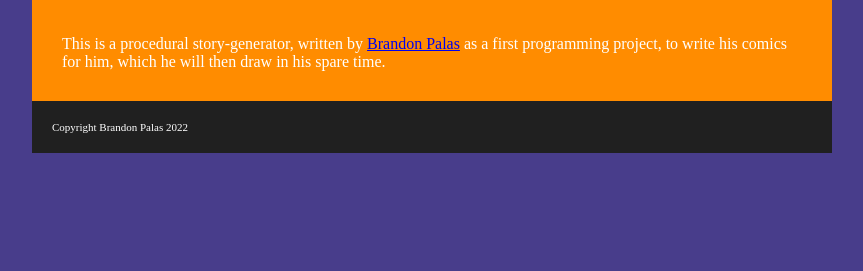
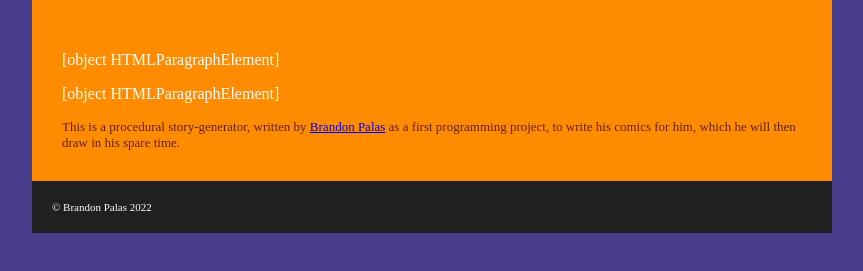
Before and after one commit to bmpalas/aimless-whisper, a plain HTML site: page index.html in a window 1280 px wide. Shown: the part 263-534 px from the top of the page, without its empty margins (208-1071 px from the left). Drawn offline with Linux system fonts and the light colour scheme.

Commit message:
I don't know I just started here

```diff
--- a/aimless-whisper.js
+++ b/aimless-whisper.js
@@ -7,7 +7,7 @@ const orgs = [ "Legion", "Circle", "Commanders", "Raiders"];
 
 const themes = [ "Wolves", "The Hawk", "The Claw", "The Chain", "Shackles"];
 
-const adj = [ "Blue", "Black", "Red", "Crimson", "Velvet", "Iron"];
+const adj = [ "Blue", "Black", "Red", "Crimson", "Velvet", "Iron" "Bloody"];
 
 const noun = [ "Wolf", "Hound", "Saint", "Priest", "King", "Queen", "Prince", "Boss", "Hand", "Blade", "Flame"];
 
@@ -22,8 +22,12 @@ let antagLeader = (adj[Math.floor(Math.random() * orgs.length)]) + " " + (noun[M
 
 Math.random
 
-console.log(`In this chapter, ${protag} takes on the ${antagOrg}.`);
+let story1 = (`In this chapter, ${protag} takes on the ${antagOrg}.`);
 
-console.log(`The leader of ${antagOrg} is ${antagLeader},`);
+let story2 = (`The leader of ${antagOrg} is ${antagLeader},`);
+
+
+
+
 
 // a ${antagDesc}.`);
--- a/index.html
+++ b/index.html
@@ -14,12 +14,18 @@
         </div>
         <div class="content">
             <script type="text/javascript" src="aimless-whisper.js"></script>
-            <div class="description">This is a procedural story-generator, written by <a href="https://www.brandonpalas.com">Brandon Palas</a> as a first programming project, to write his comics for him, which he will then draw in his spare time.
 
-            </div>
+                <p id="story1">test</p>
+                <p id="story2">fuck</p>
+                <script>
+                    document.getElementById("story1").innerHTML = story1;
+                    document.getElementById("story2").innerHTML = story2;
+                </script>
+                <div class="description">This is a procedural story-generator, written by <a href="https://www.brandonpalas.com">Brandon Palas</a> as a first programming project, to write his comics for him, which he will then draw in his spare time.
+                </div>
         </div>
         <div class="footer">
-            Copyright Brandon Palas 2022
+            &copy; Brandon Palas 2022
         </div>
     </div>
 </body>
--- a/styles.css
+++ b/styles.css
@@ -42,5 +42,11 @@ h1 {
     color: white;
     font-size: 11px;
     padding: 20px;
+    align-items: flex-end;
 
 }
+
+.description {
+    font-size: small;
+    color: #602020;
+}
```
